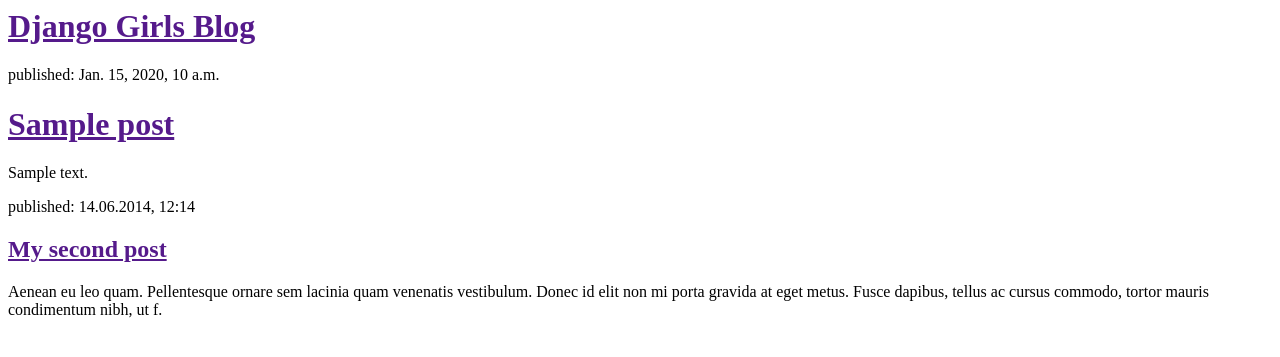
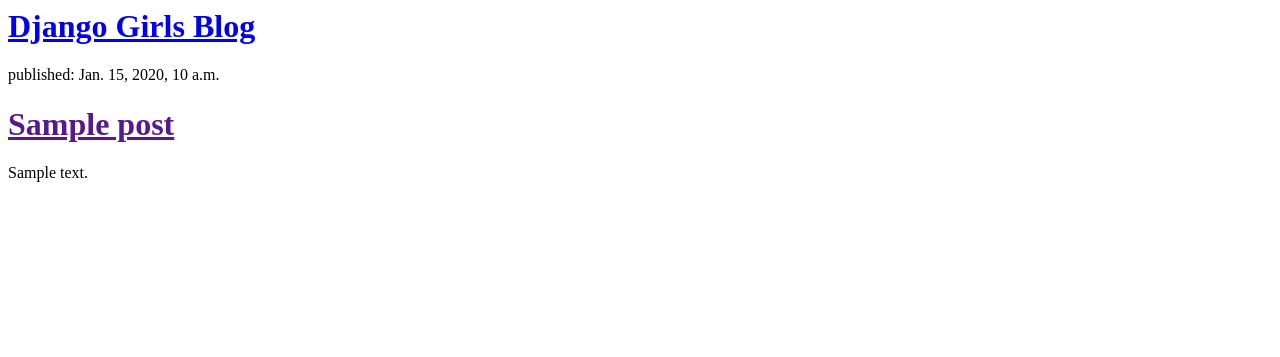
Before and after one commit to shelbyrluster/my-first-blog, a Django app: template blog/templates/blog/post_list.html in a window 1280 px wide. Shown: the top 357 px of the page. Run offline with Django 3.2, Linux system fonts and the light colour scheme; the template is opened without the code that fills it: values that come from a table or form of the project are taken from there, others are empty; tables that the repository leaves empty hold one stand-in row (values such as "Sample post").

Commit message:
Modified templates to display posts from database.

```diff
--- a/blog/templates/blog/post_list.html
+++ b/blog/templates/blog/post_list.html
@@ -4,22 +4,15 @@
     </head>
     <body>
         <div>
-            <h1><a href="">Django Girls Blog</a></h1>
-        </div>
+    <h1><a href="/">Django Girls Blog</a></h1>
+</div>
 
-      {% for post in posts %}
+{% for post in posts %}
     <div>
         <p>published: {{ post.published_date }}</p>
         <h1><a href="">{{ post.title }}</a></h1>
         <p>{{ post.text|linebreaksbr }}</p>
     </div>
-
-        <div>
-            <p>published: 14.06.2014, 12:14</p>
-            <h2><a href="">My second post</a></h2>
-            <p>Aenean eu leo quam. Pellentesque ornare sem lacinia quam venenatis vestibulum. Donec id elit non mi porta gravida at eget metus. Fusce dapibus, tellus ac cursus commodo, tortor mauris condimentum nibh, ut f.</p>
-
-        </div>
 {% endfor %}
     </body>
 </html>
```
